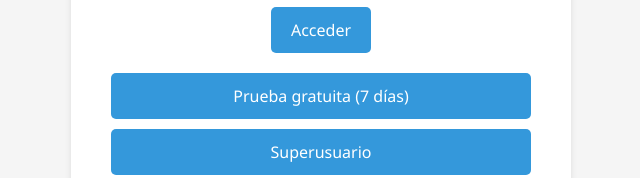
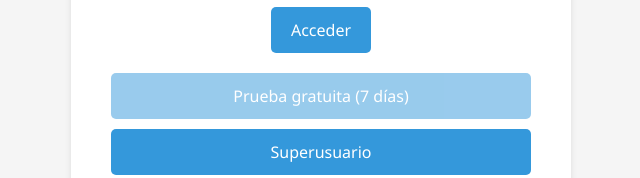
Before and after one commit to leonardyjhn/local, a plain HTML site: page index.html in a window 1280 px wide. Shown: the part 262-440 px from the top of the page, without its empty margins (319-959 px from the left). Drawn offline with nearby package versions, Linux system fonts and the light colour scheme.

Commit message:
Update styles.css

```diff
--- a/styles.css
+++ b/styles.css
@@ -790,3 +790,9 @@ button i {
 .tab-content.active {
     display: block;
 }
+
+#btn-prueba {
+    opacity: 0.5;
+    cursor: not-allowed;
+    pointer-events: none;
+}
```
